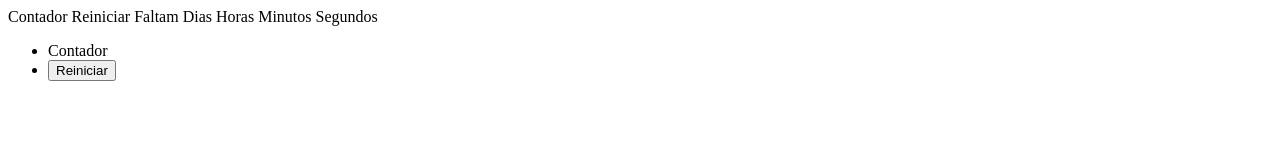
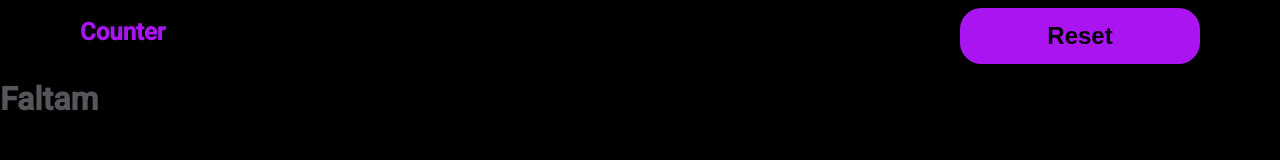
Before and after one commit to Sn0wye/Counter, a plain HTML site: page counter/counter.html in a window 1280 px wide. Drawn offline with Linux system fonts and the light colour scheme.

Commit message:
adding styles to the counter page

```diff
--- a/counter/counter.html
+++ b/counter/counter.html
@@ -1,5 +1,3 @@
-Contador Reiniciar Faltam Dias Horas Minutos Segundos
-
 <!DOCTYPE html>
 <html lang="en">
   <head>
@@ -8,13 +6,20 @@ Contador Reiniciar Faltam Dias Horas Minutos Segundos
     <meta name="viewport" content="width=device-width, initial-scale=1.0" />
     <link rel="shortcut icon" href="/img/clock-svgrepo-com.svg" />
     <title>Counter</title>
+    <link rel="stylesheet" href="/styles/base.css" />
+    <link rel="stylesheet" href="/styles/counter.css" />
   </head>
   <body>
-    <header>
+    <nav>
       <ul>
-        <li>Contador</li>
-        <li><button>Reiniciar</button></li>
+        <li><h1>Counter</h1></li>
+        <li><button>Reset</button></li>
       </ul>
-    </header>
+    </nav>
+    <div class="container">
+      <h1>Faltam</h1>
+
+      Dias Horas Minutos Segundos
+    </div>
   </body>
 </html>
--- a/styles/base.css
+++ b/styles/base.css
@@ -10,7 +10,7 @@
   font-family: 'Roboto';
   --bg-color: #000;
   --main-color: #aa14f0;
-  --secondary-color: #191a18;
+  --secondary-color: #56565a;
   --text-color: #dbd8e3;
 }
 
@@ -22,8 +22,9 @@ button {
   background-color: var(--main-color);
   color: black;
   border: 10px solid var(--main-color);
-  border-radius: 15px;
+  border-radius: 1.35rem;
   font-size: 1.5rem;
+  font-weight: 600;
   cursor: pointer;
   margin-top: 0.5rem;
   height: 3.5rem;
--- /dev/null
+++ b/styles/counter.css
@@ -0,0 +1,15 @@
+nav {
+  height: 10vh;
+}
+nav ul {
+  display: flex;
+  align-items: center;
+  justify-content: space-between;
+  padding-left: 5rem;
+  padding-right: 5rem;
+}
+nav li {
+}
+.container h1 {
+  color: var(--secondary-color);
+}
```
Also changed, not shown: 1 other file.
